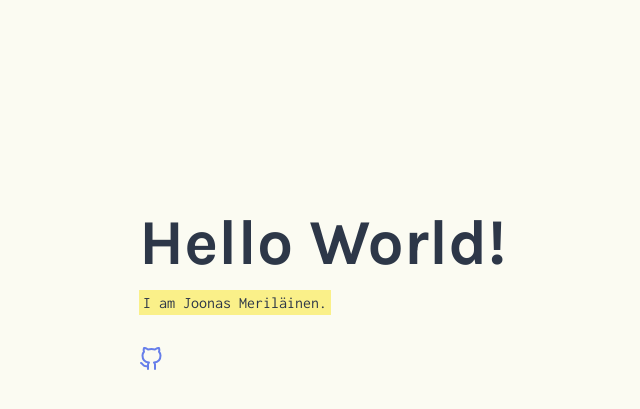
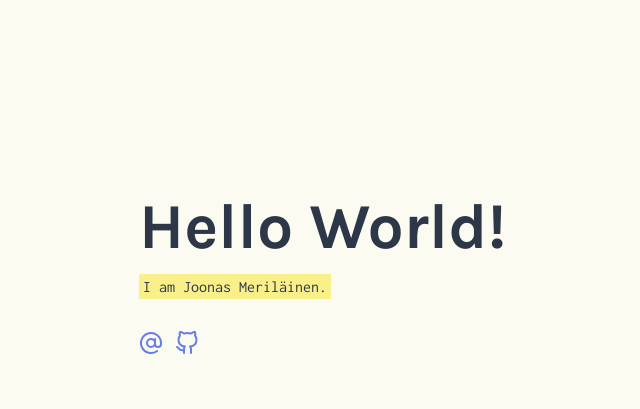
Before and after one commit to jmerilainen/jmerilainen.fi, a website: page public/index.html in a window 1280 px wide. Shown: the part 29-438 px from the top of the page, without its empty margins (117-757 px from the left). Drawn offline with nearby package versions, Linux system fonts and the light colour scheme; files that its build step writes are made by us from their sources.

Commit message:
Add mail

```diff
--- a/public/index.html
+++ b/public/index.html
@@ -10,16 +10,19 @@
 <body>
     <div class="min-h-screen bg-cream p-8 text-gray-800">
         <div class="mx-auto max-w-3xl pt-12 md:pt-48">
-            <div class="font-heading text-6xl">Hello World!</div>
+            <div class="font-heading text-6xl leading-none">Hello World!</div>
 
-            <div class="font-copy space-y-4">
+            <div class="pt-4 font-copy space-y-4">
                 <span class="bg-yellow-300 p-1">
                     I am Joonas Meriläinen.
                 </span>
             </div>
 
-            <div class="pt-8 text-indigo-500 flex">
-                <a href="https://github.com/jmerilainen">
+            <div class="pt-8 text-indigo-500 flex space-x-3">
+                <a class="transition ease-in duration-200 hover:text-indigo-700" href="mailto:&#104;&#101;&#108;&#108;&#111;&#064;&#106;&#109;&#101;&#114;&#105;&#108;&#097;&#105;&#110;&#101;&#110;&#046;&#102;&#105;">
+                    <svg xmlns="http://www.w3.org/2000/svg" width="24" height="24" viewBox="0 0 24 24" fill="none" stroke="currentColor" stroke-width="2" stroke-linecap="round" stroke-linejoin="round" class="feather feather-at-sign"><circle cx="12" cy="12" r="4"></circle><path d="M16 8v5a3 3 0 0 0 6 0v-1a10 10 0 1 0-3.92 7.94"></path></svg>
+                </a>
+                <a class="transition ease-in duration-200 hover:text-indigo-700" href="https://github.com/jmerilainen">
                     <svg xmlns="http://www.w3.org/2000/svg" width="24" height="24" viewBox="0 0 24 24" fill="none" stroke="currentColor" stroke-width="2" stroke-linecap="round" stroke-linejoin="round" class="feather feather-github"><path d="M9 19c-5 1.5-5-2.5-7-3m14 6v-3.87a3.37 3.37 0 0 0-.94-2.61c3.14-.35 6.44-1.54 6.44-7A5.44 5.44 0 0 0 20 4.77 5.07 5.07 0 0 0 19.91 1S18.73.65 16 2.48a13.38 13.38 0 0 0-7 0C6.27.65 5.09 1 5.09 1A5.07 5.07 0 0 0 5 4.77a5.44 5.44 0 0 0-1.5 3.78c0 5.42 3.3 6.61 6.44 7A3.37 3.37 0 0 0 9 18.13V22"></path></svg>
                 </a>
             </div>
```
